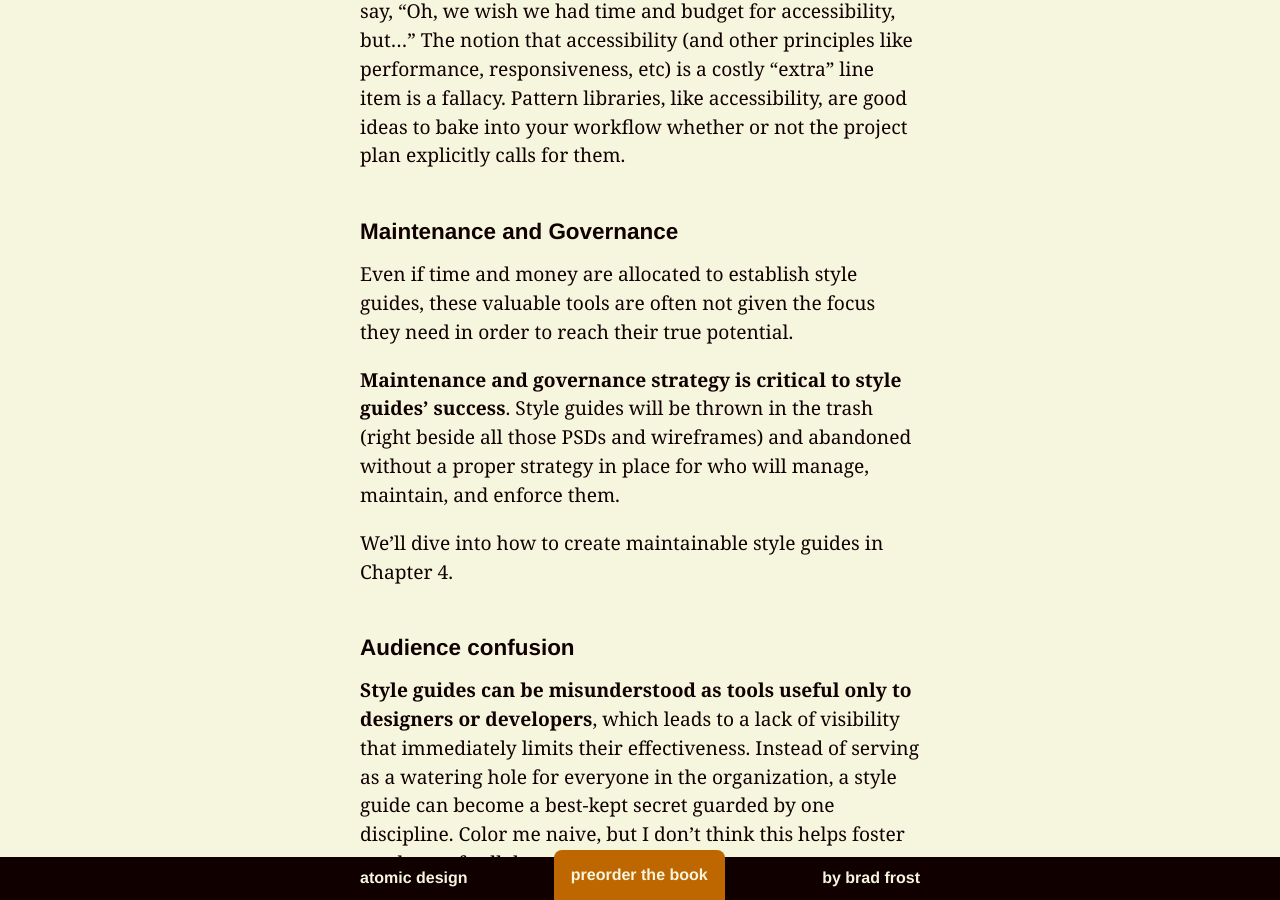
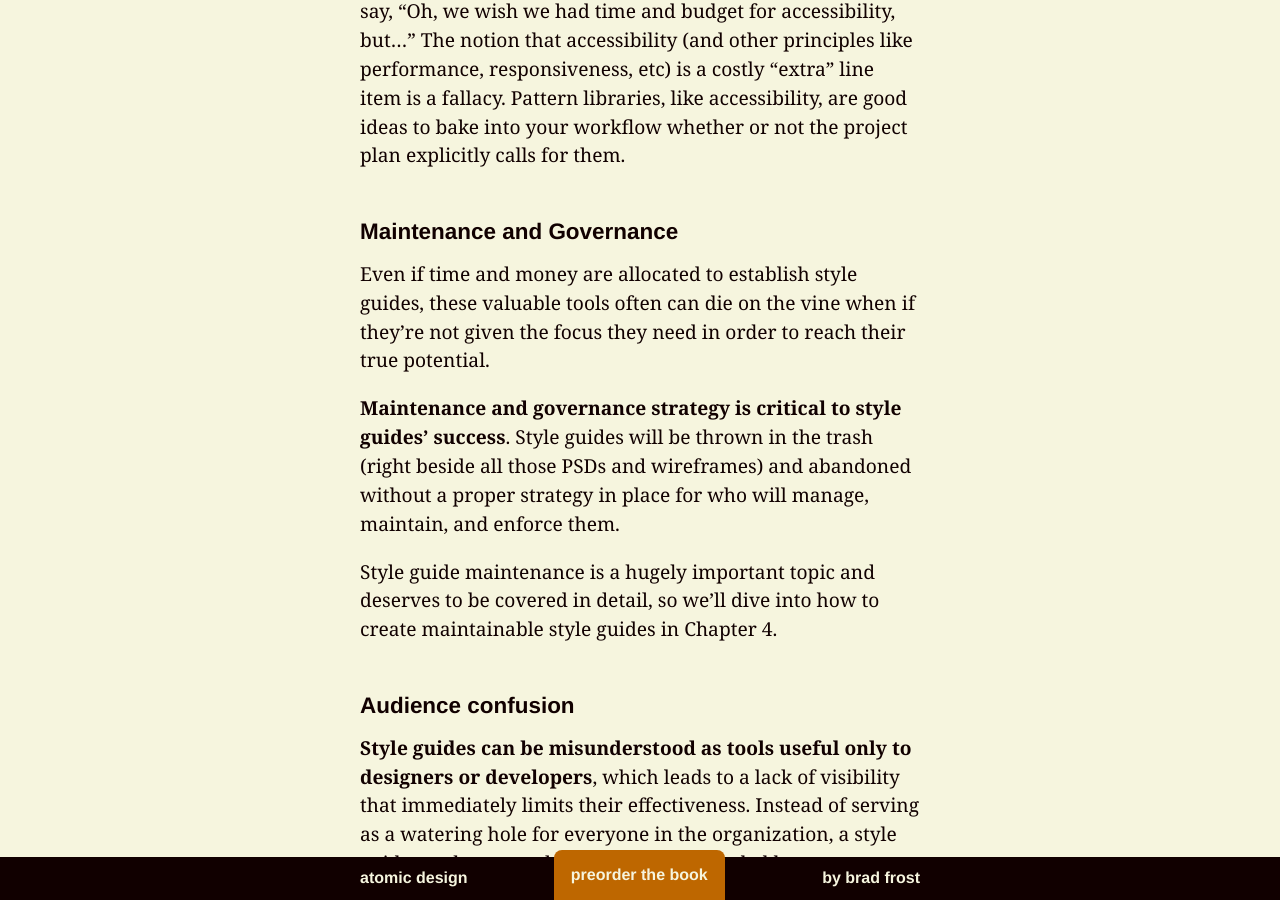
Before and after one commit to bradfrost/atomic-design, a Jekyll site: the page built from chapter-1.md, in a window 1280 px wide and 900 px high, scrolled down 30747 px. Built offline with Jekyll 4.4.1, drawn with Linux system fonts in a browser that asks for light colours.

Commit message:
Chapter 1 draft
Style guide challenges: maintanence

```diff
--- a/chapter-1.md
+++ b/chapter-1.md
@@ -323,11 +323,11 @@ Perhaps the biggest, most unavoidable challenge is the fact that **style guides
 This auxiliary project conundrum reminds me of sentiments I often hear around factoring accessibility into projects. They say, "Oh, we wish we had time and budget for accessibility, but…" The notion that accessibility (and other principles like performance, responsiveness, etc) is a costly "extra" line item is a fallacy. Pattern libraries, like accessibility, are good ideas to bake into your workflow whether or not the project plan explicitly calls for them.
 
 ### Maintenance and Governance
-Even if time and money are allocated to establish style guides, these valuable tools are often not given the focus they need in order to reach their true potential.
+Even if time and money are allocated to establish style guides, these valuable tools often can die on the vine when if they're not given the focus they need in order to reach their true potential.
 
 **Maintenance and governance strategy is critical to style guides' success**. Style guides will be thrown in the trash (right beside all those PSDs and wireframes) and abandoned without a proper strategy in place for who will manage, maintain, and enforce them.
 
-We'll dive into how to create maintainable style guides in Chapter 4.
+Style guide maintenance is a hugely important topic and deserves to be covered in detail, so we'll dive into how to create maintainable style guides in Chapter 4.
 
 ### Audience confusion
 **Style guides can be misunderstood as tools useful only to designers or developers**, which leads to a lack of visibility that immediately limits their effectiveness. Instead of serving as a watering hole for everyone in the organization, a style guide can become a best-kept secret guarded by one discipline. Color me naive, but I don't think this helps foster a culture of collaboration.
```
Also changed, not shown: 2 other files.
